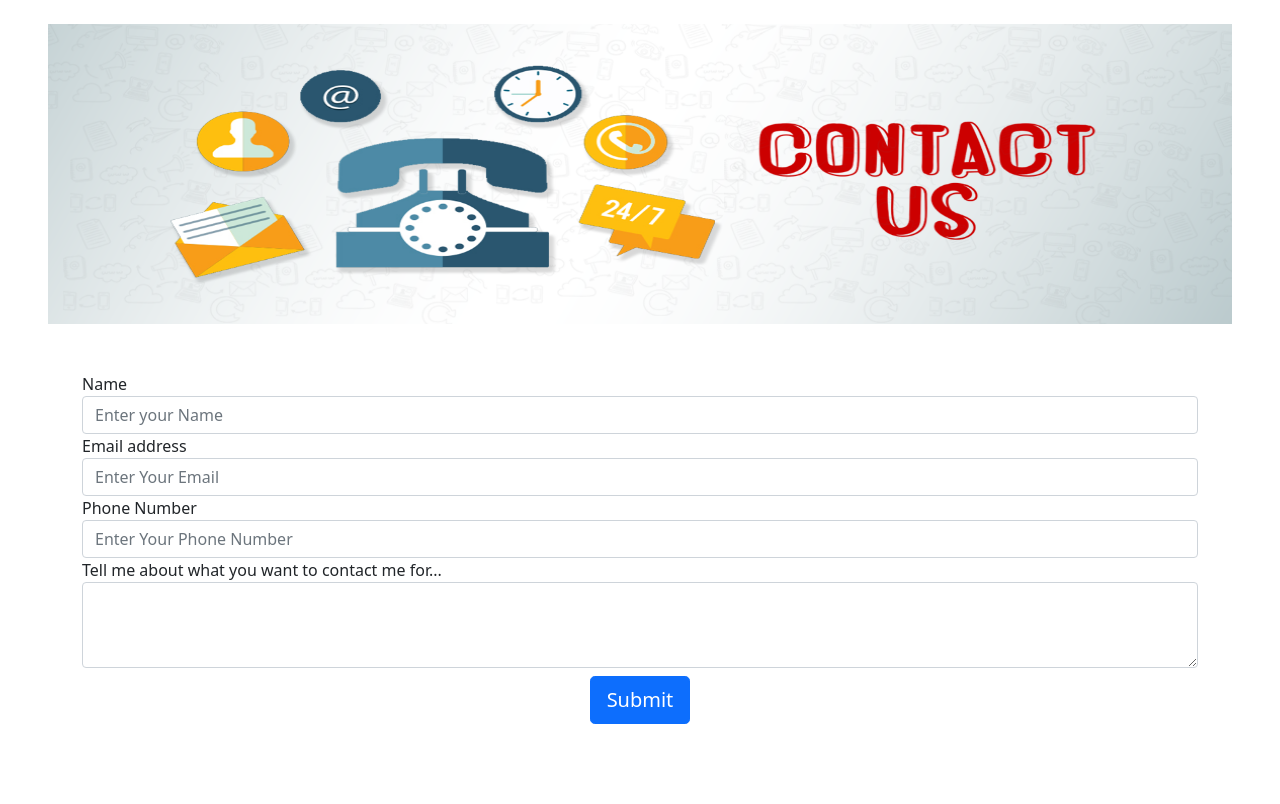
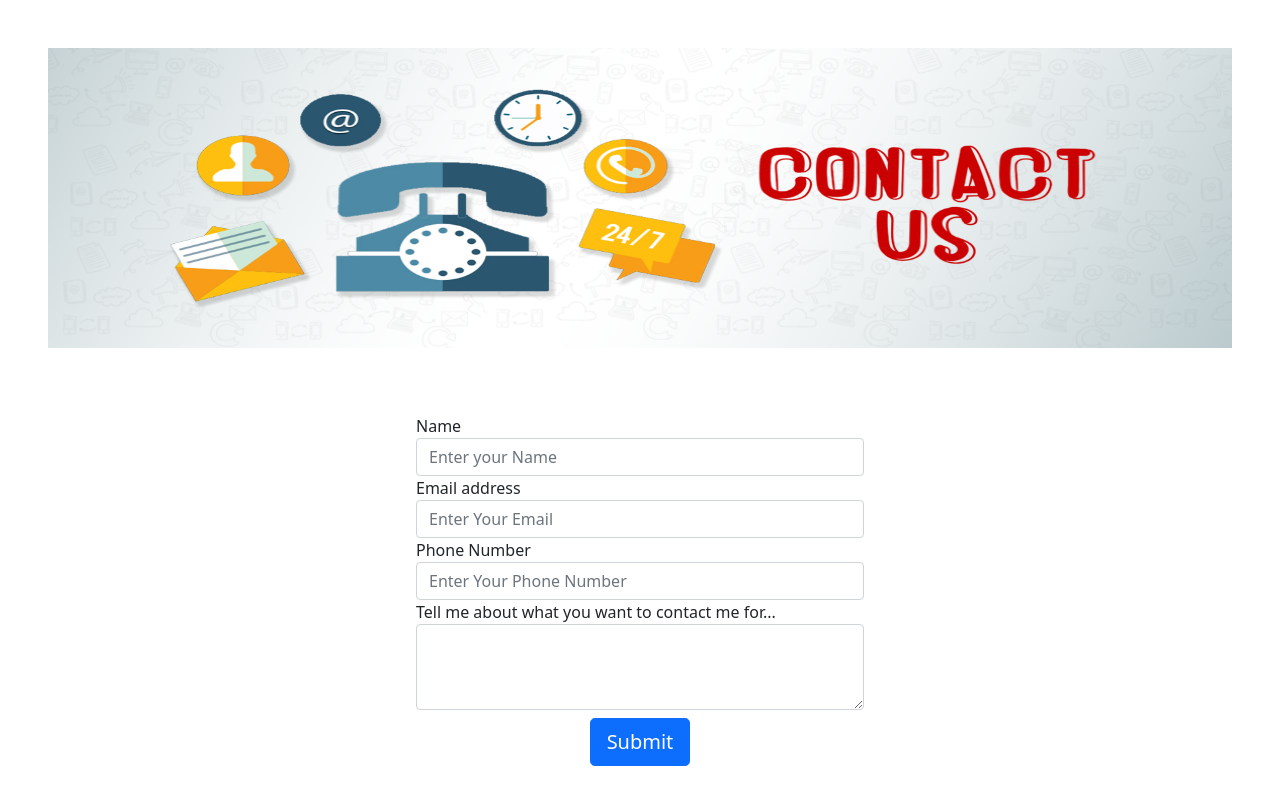
Before and after one commit to Adnan232/ToDo-WebApp, a Django app: page /contact in a window 1280 px wide. Shown: the part 56-860 px from the top of the page. After the commit the page ends 822 px from the top, so only its background shows below. Run offline with Django 3.2, Linux system fonts and the light colour scheme.

Commit message:
Improved Contact Us Page

```diff
--- a/templates/contact.html
+++ b/templates/contact.html
@@ -2,11 +2,34 @@
 
 {% block title %}Contact Us{% endblock title %}
 {% block body %}
-<div class="cointainer mx-5 my-4">
+<style>
+
+.center {
+    display: block;
+    margin-top: 40px;
+    margin-bottom: 40px;
+    margin-left: auto;
+    margin-right: auto;
+    height: 100px;
+    width: 10%;
+  }
+
+  .centerform {
+    display: block;
+    margin-top: 10px;
+    margin-bottom: 40px;
+    margin-left: auto;
+    margin-right: auto;
+    height: 100px;
+    width: 35%;
+  }
+</style>
+
+<div class="cointainer px-5 py-5">
     <img src="static/contact.png" class="d-block w-100" alt="..." height="300">
 </div>
 
-<div class="container mb-5 py-4">
+<div class="centerform mb-5 py-2">
     <form method="post" action="/contact">
         {% csrf_token %}
         <div class="form-group">
```
